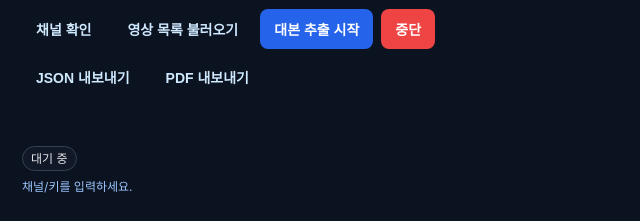
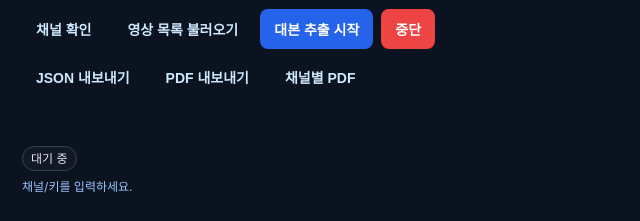
Before and after one commit to kg95851/ytb_extract, a plain HTML site: page index.html in a window 1280 px wide. Shown: the part 729-950 px from the top of the page, 110-750 px from the left. Drawn offline with nearby package versions, Linux system fonts and the light colour scheme.

Commit message:
Update index.html

```diff
--- a/index.html
+++ b/index.html
@@ -103,6 +103,7 @@
             <button id="stop" class="btn btn-danger">중단</button>
             <button id="export" class="btn">JSON 내보내기</button>
             <button id="export-pdf" class="btn">PDF 내보내기</button>
+            <button id="export-pdf-split" class="btn">채널별 PDF</button>
           </div>
         </div>
       </div>
```
